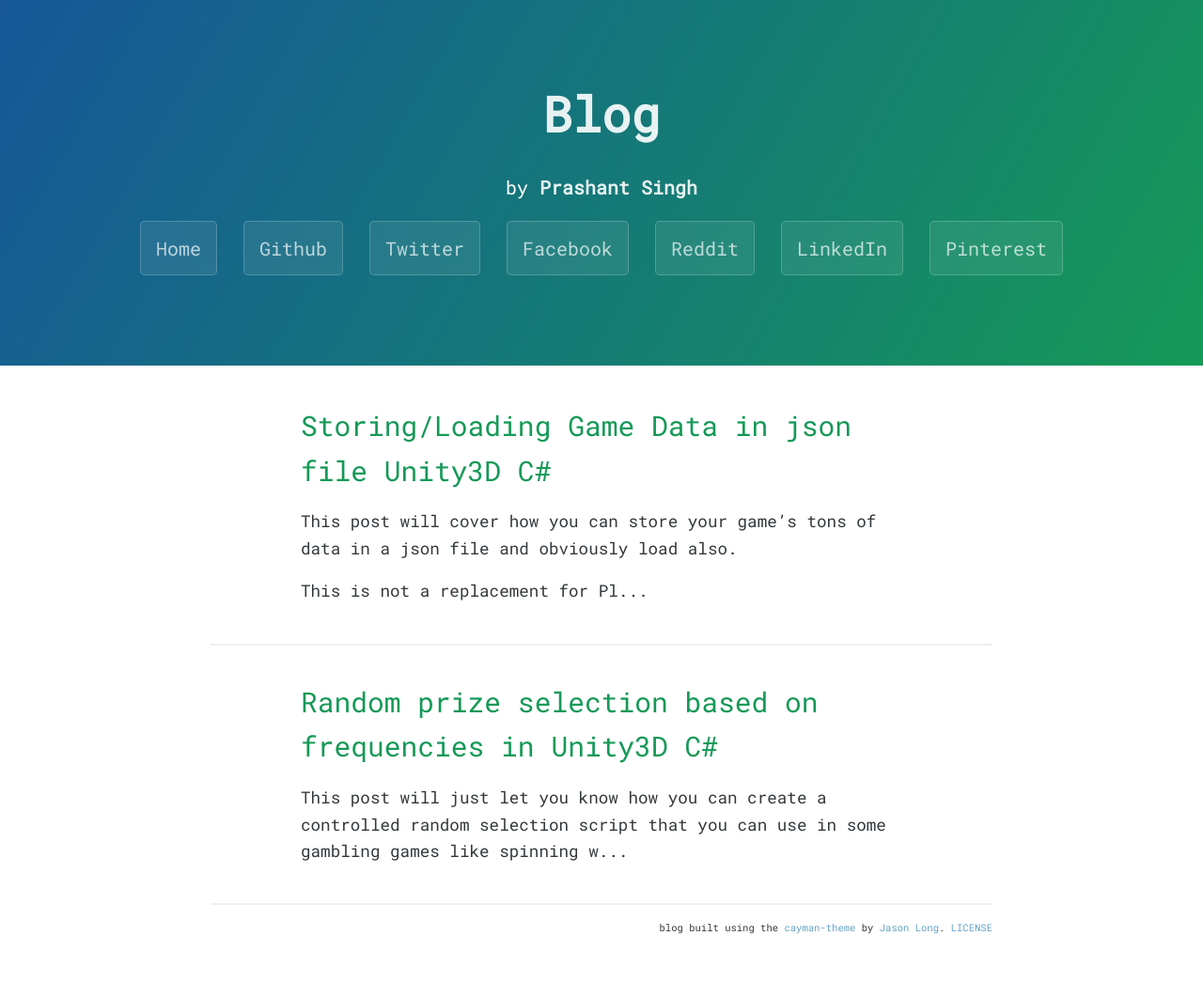
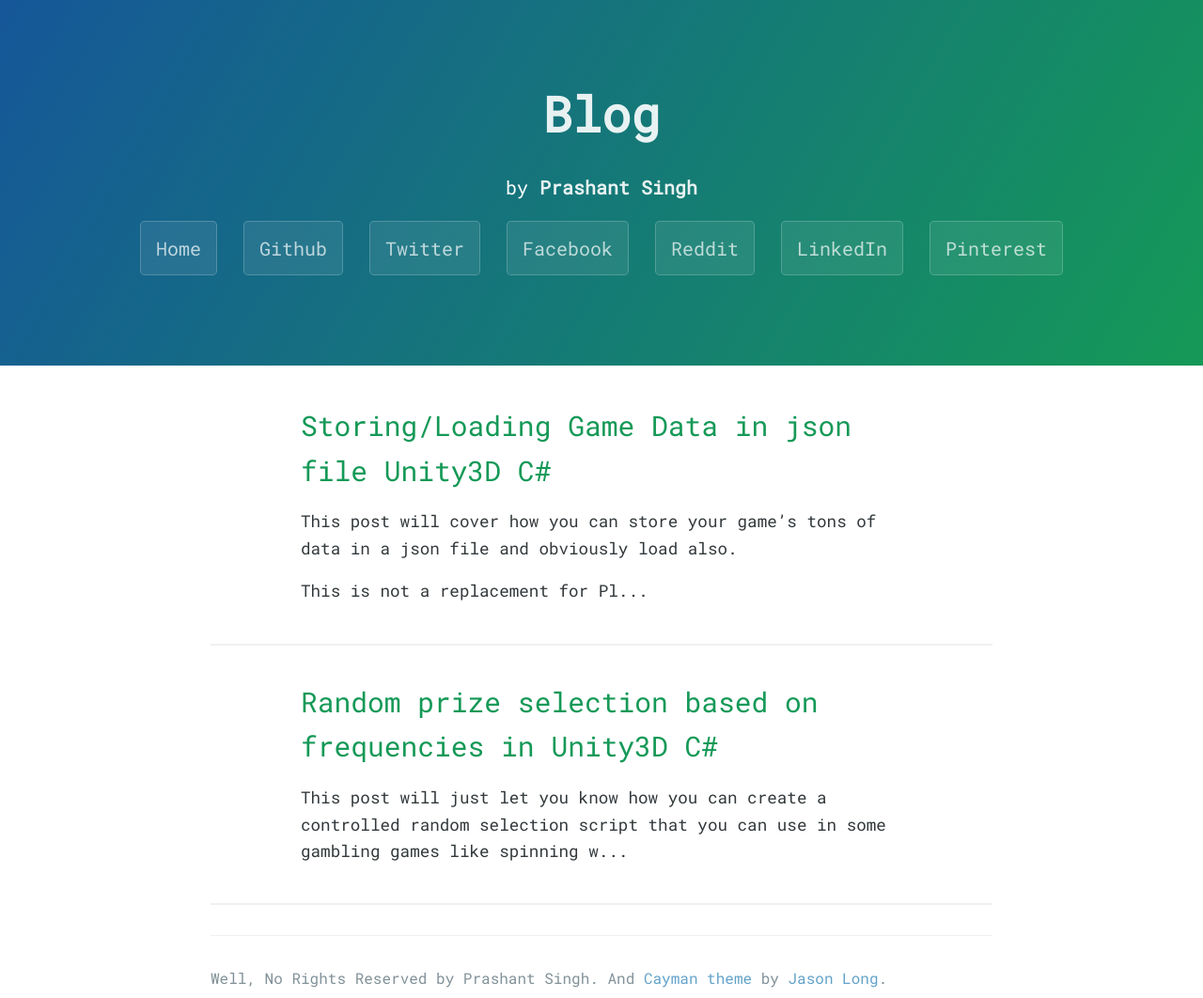
Before and after one commit to prashant-singh/prashant-singh.github.io, a Jekyll site: the page built from index.html, in a window 1280 px wide. Shown: the whole page at 94% size. Built offline with Jekyll 4.4.1, drawn with Linux system fonts in a browser that asks for light colours; nearby versions of some CDN libraries; the list of posts is cut into pages by our own code; a style sheet for code colours, icons or effects is not loaded; before the commit the page ends 1015 px from its top, so only the background shows below that.

Commit message:
Update footer.html

```diff
--- a/_includes/footer.html
+++ b/_includes/footer.html
@@ -1 +1,6 @@
-<p style="font-size: 60%; text-align: right;">blog built using the <a href="https://github.com/jasonlong/cayman-theme">cayman-theme</a> by <a href="https://github.com/jasonlong">Jason Long</a>. <a href="http://creativecommons.org/licenses/by/4.0/">LICENSE</a></p>
+<!--<p style="font-size: 60%; text-align: right;">blog built using the <a href="https://github.com/jasonlong/cayman-theme">cayman-theme</a> by <a href="https://github.com/jasonlong">Jason Long</a>. <a href="http://creativecommons.org/licenses/by/4.0/">LICENSE</a></p>-->
+
+      <footer class="site-footer">
+
+        <span class="site-footer-credits">Well, No Rights Reserved by Prashant Singh.</a> And <a href="https://github.com/jasonlong/cayman-theme">Cayman theme</a> by <a href="https://twitter.com/jasonlong">Jason Long</a>.</span>
+      </footer>
```
